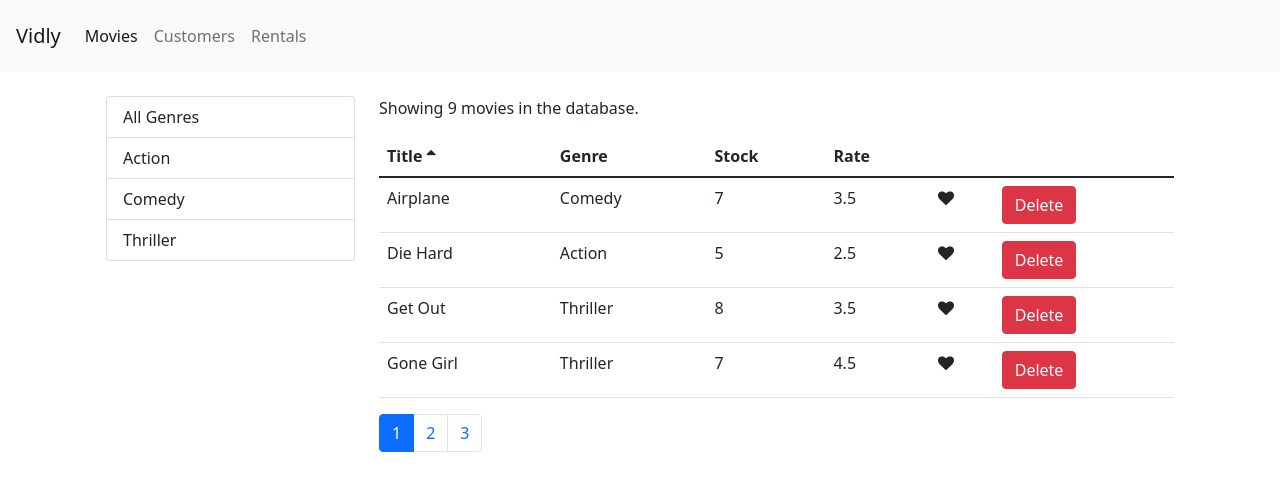
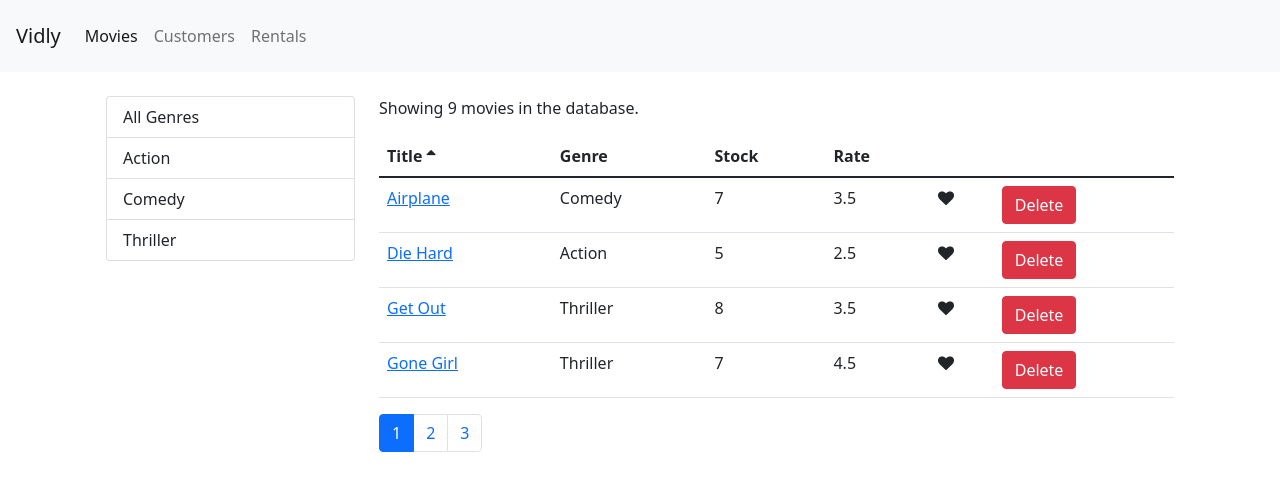
Before and after one commit to urosristanovic/react-mosh, a React (Create React App) app in the folder vidly-app/: page /movies in a window 1280 px wide. Shown: the top 490 px of the page. Built offline with nearby package versions, Linux system fonts and the light colour scheme.

Commit message:
Added component for movie details and linked, need to fix sort

```diff
--- a/vidly-app/src/App.js
+++ b/vidly-app/src/App.js
@@ -5,6 +5,7 @@ import NavBar from './components/common/navbar';
 import Customers from './components/customers';
 import Rentals from './components/rentals';
 import NotFound from './components/notFound';
+import MoviesDetails from './components/movieDetails';
 
 function App() {
   return (
@@ -14,6 +15,7 @@ function App() {
         <Switch>
           <Route path='/customers' exact component={Customers} />
           <Route path='/rentals' exact component={Rentals} />
+          <Route path='/movies/:id' exact component={MoviesDetails} />
           <Route path='/movies' exact component={Movies} />
 
           <Redirect exact from='/' to='/movies' />
--- a/vidly-app/src/components/common/tableBody.jsx
+++ b/vidly-app/src/components/common/tableBody.jsx
@@ -1,8 +1,14 @@
 import React from 'react';
 import _ from 'lodash';
+import { Link } from 'react-router-dom';
 
 class TableBody extends React.Component {
   renderCell = (item, column) => {
+    if (column.path === 'title') {
+      console.log(item);
+      const link = '/movies/' + item._id;
+      item.title = <Link to={link}>{item.title}</Link>;
+    }
     if (column.content) {
       return column.content(item);
     }
--- a/vidly-app/src/components/common/tableHeader.jsx
+++ b/vidly-app/src/components/common/tableHeader.jsx
@@ -3,6 +3,7 @@ import React from 'react';
 class TableHeader extends React.Component {
   raiseSort = path => {
     const sortColumn = { ...this.props.sortColumn };
+    console.log(sortColumn);
     if (sortColumn.path === path) {
       sortColumn.order = sortColumn.order === 'asc' ? 'desc' : 'asc';
     } else {
--- /dev/null
+++ b/vidly-app/src/components/movieDetails.jsx
@@ -0,0 +1,20 @@
+import React, { Component } from 'react';
+
+class MovieDetails extends Component {
+  handleSave = () => {
+    this.props.history.replace('/movies');
+  };
+
+  render() {
+    return (
+      <div className='p-5'>
+        <h1>Movie Form {this.props.match.params.id} </h1>
+        <button onClick={this.handleSave} className='btn btn-primary'>
+          Save
+        </button>
+      </div>
+    );
+  }
+}
+
+export default MovieDetails;
```
